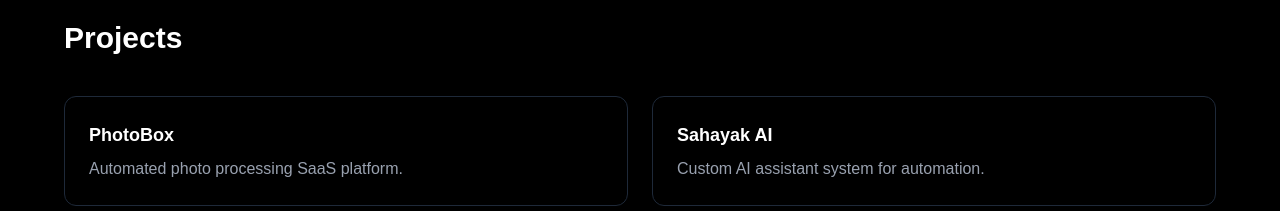
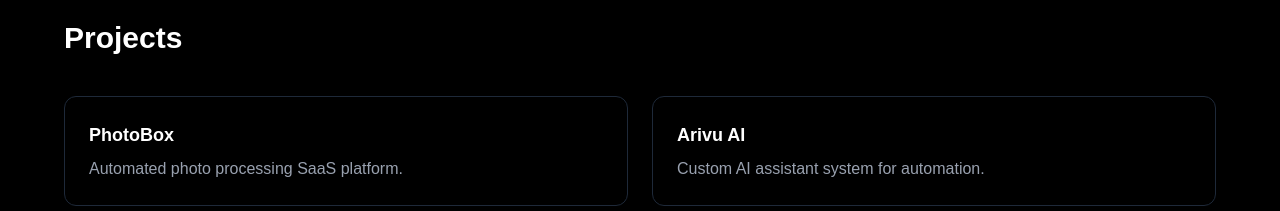
Before and after one commit to ashwin24m/ShadowLab, a Next.js app: page / in a window 1280 px wide. Shown: the part 860-1071 px from the top of the page. Built offline with nearby package versions, Linux system fonts and the light colour scheme.

Commit message:
Rename Sahayak AI to Arivu AI

```diff
--- a/app/page.tsx
+++ b/app/page.tsx
@@ -77,7 +77,7 @@
             </div>
 
             <div className="p-6 border border-gray-800 rounded-xl">
-              <h3 className="text-lg font-semibold">Sahayak AI</h3>
+              <h3 className="text-lg font-semibold">Arivu AI</h3>
               <p className="text-gray-400 mt-2">
                 Custom AI assistant system for automation.
               </p>
```
